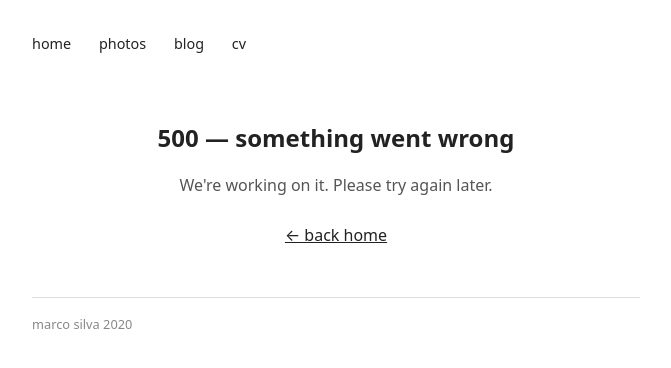
After one commit to marco-silva0000/marco-silva.com, a Django app: template templates/500.html in a window 1280 px wide. The commit adds this page. Shown: the top 368 px of the page, without its empty margins (304-975 px from the left). Run offline with Django 5.2, Linux system fonts and the light colour scheme; the template is opened without the code that fills it: most values are stand-ins (such as "Sample title", 1, 10 or a date in 2020).

Commit message:
add readme, seo, favicon, security headers, error pages, rss feed

```diff
--- /dev/null
+++ b/templates/500.html
@@ -0,0 +1,11 @@
+{% extends 'base.html' %}
+
+{% block title %}Server Error — Marco Silva{% endblock %}
+
+{% block content %}
+<div style="text-align: center; margin-top: 4rem;">
+  <h1 style="font-size: 1.5rem; font-weight: 600;">500 — something went wrong</h1>
+  <p style="color: #555; margin-top: 1rem;">We're working on it. Please try again later.</p>
+  <a href="/" style="display: inline-block; margin-top: 1.5rem;">← back home</a>
+</div>
+{% endblock %}
--- a/templates/base.html
+++ b/templates/base.html
@@ -5,6 +5,11 @@
   <meta charset="utf-8">
   <meta name="viewport" content="width=device-width, initial-scale=1">
   <title>{% block title %}Marco Silva{% endblock %}</title>
+  <meta name="description" content="Marco Silva - software engineer and photographer">
+  <meta property="og:title" content="{% block og_title %}Marco Silva{% endblock %}">
+  <meta property="og:description" content="Marco Silva - software engineer and photographer">
+  <meta property="og:image" content="/static/img/avatar.png">
+  <meta property="og:type" content="website">
   <link rel="icon" href="{% static 'favicon.ico' %}">
   <style>
     *, *::before, *::after { box-sizing: border-box; margin: 0; padding: 0; }
--- a/website/urls.py
+++ b/website/urls.py
@@ -8,6 +8,8 @@ from photologue.sitemaps import GallerySitemap, PhotoSitemap
 from wagtail import urls as wagtail_urls
 from wagtail.admin import urls as wagtailadmin_urls
 from wagtail.documents import urls as wagtaildocs_urls
+
+from photos.feeds import GalleryFeed
 
 sitemaps = {
     "photologue_galleries": GallerySitemap,
@@ -30,6 +32,7 @@ urlpatterns = [
         {"sitemaps": sitemaps},
         name="django.contrib.sitemaps.views.sitemap",
     ),
+    path("feeds/galleries/", GalleryFeed(), name="gallery-feed"),
     # Wagtail catch-all — serves blog pages at /blog/ etc.
     path("", include(wagtail_urls)),
 ] + static(settings.MEDIA_URL, document_root=settings.MEDIA_ROOT)
```
Also changed, not shown: photos/feeds.py (added, +20 -0 lines), templates/404.html (added, +11 -0 lines), website/settings.py (+7 -0 lines), README.md, static/favicon.ico.
